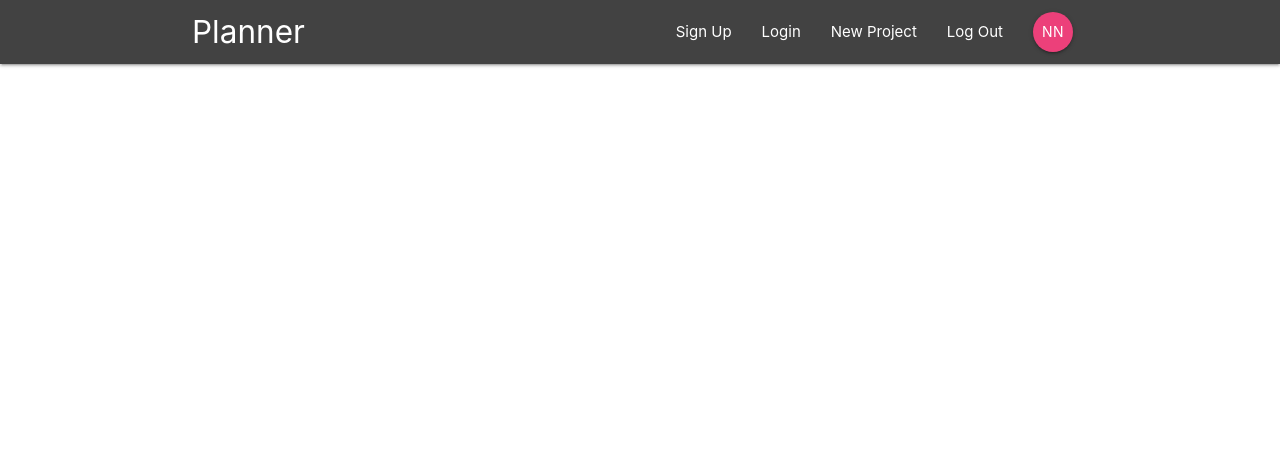
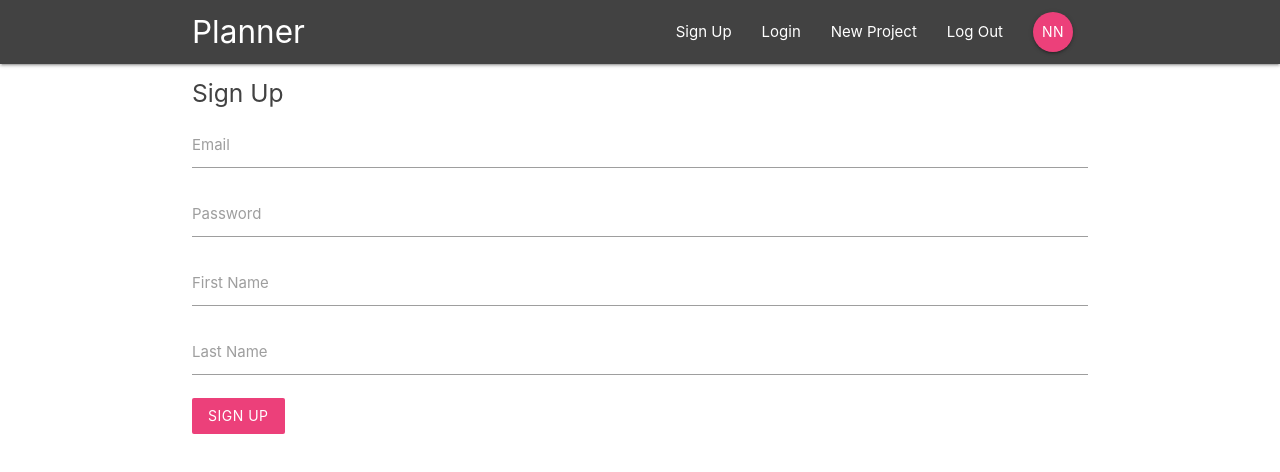
Before and after one commit to strobosaur/project-planner, a React (Create React App) app: page /signup in a window 1280 px wide. Shown: the top 472 px of the page. Built offline with nearby package versions, Linux system fonts and the light colour scheme.

Commit message:
SignUp component prototype

```diff
--- a/src/App.js
+++ b/src/App.js
@@ -3,6 +3,7 @@
 import Dashboard from './components/dashboard/Dashboard';
 import ProjectDetails from './components/projects/ProjectDetails';
 import SignIn from './components/auth/SignIn';
+import SignUp from './components/auth/SignUp';
 
 function App() {
   return (
@@ -13,6 +14,7 @@
           <Route exact path='/' component={Dashboard} />
           <Route path='/project/:id' component={ProjectDetails} />
           <Route path='/signin' component={SignIn} />
+          <Route path='/signup' component={SignUp} />
         </Switch>
       </div>
     </BrowserRouter>
--- a/src/components/auth/SignUp.js
+++ b/src/components/auth/SignUp.js
@@ -0,0 +1,51 @@
+import React, { Component } from 'react';
+
+class SignUp extends Component {
+  state = {
+    email: '',
+    password: '',
+    firstName: '',
+    lastName: ''
+  }
+
+  handleChange = (e) => {
+    this.setState({
+      [e.target.id]: e.target.value
+    })
+  }
+  handleSubmit = (e) => {
+    e.preventDefault();
+    console.log(this.state);
+  }
+
+  render() {
+    return (
+      <div className="container">
+        <form onSubmit={this.handleSubmit} className="white">
+          <h5 className="grey-text text-darken-3">Sign Up</h5>
+          <div className="input-field">
+            <label htmlFor="email">Email</label>
+            <input type="email" id="email" onChange={this.handleChange} />
+          </div>
+          <div className="input-field">
+            <label htmlFor="password">Password</label>
+            <input type="password" id="password" onChange={this.handleChange} />
+          </div>
+          <div className="input-field">
+            <label htmlFor="firstName">First Name</label>
+            <input type="text" id="firstName" onChange={this.handleChange} />
+          </div>
+          <div className="input-field">
+            <label htmlFor="lastName">Last Name</label>
+            <input type="text" id="lastName" onChange={this.handleChange} />
+          </div>
+          <div className="input-field">
+            <button className="btn pink lighten-1 z-depth-0">Sign Up</button>
+          </div>
+        </form>
+      </div>
+    );
+  }
+}
+
+export default SignUp;
```
